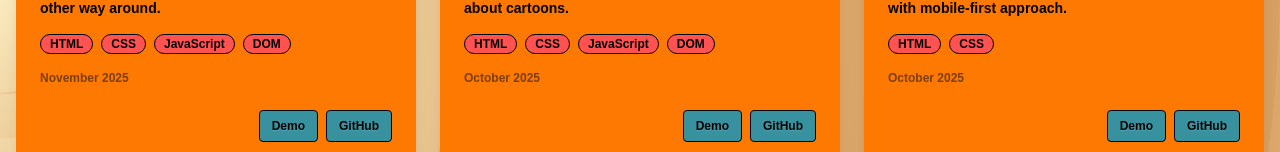
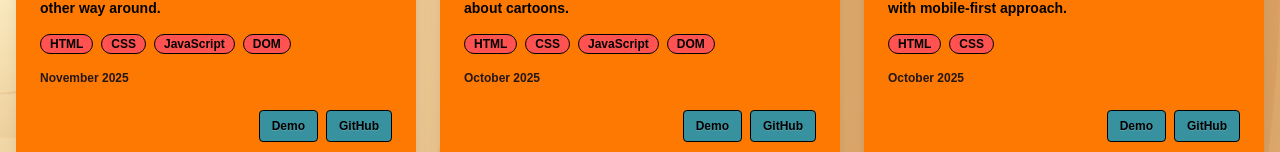
Before and after one commit to piouoiq/My_portfolio_, a React (Vite) app: page /#/ProjectPage in a window 1280 px wide. Shown: the part 525-677 px from the top of the page. Built offline with nearby package versions, Linux system fonts and the light colour scheme; a web font is replaced by a local one.

Commit message:
fix color accessibility

```diff
--- a/src/assets/Components/ProjectCard.tsx
+++ b/src/assets/Components/ProjectCard.tsx
@@ -38,7 +38,7 @@ export const ProjectCard = ({ project }: ProjectCardProps) => {
           ))}
         </div>
 
-        <p className="text-xs text-base-content/60">{project.date}</p>
+        <p className="text-xs text-base-content">{project.date}</p>
 
         <div className="card-actions justify-end mt-4">
           {project.demoUrl && (
```
